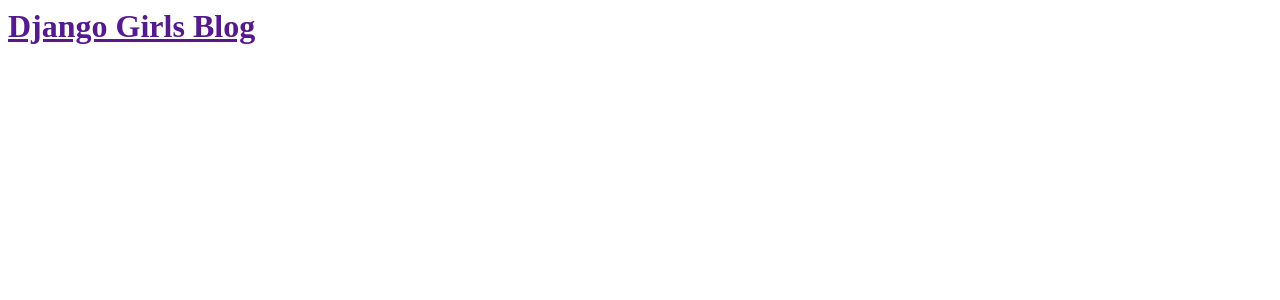
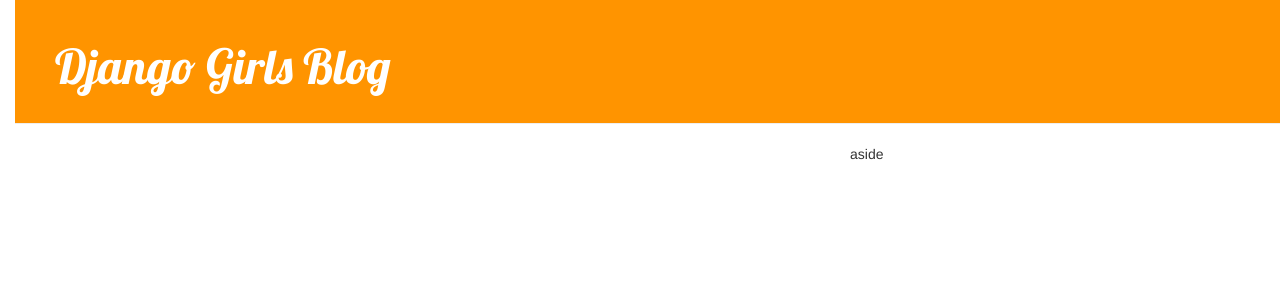
Before and after one commit to hora2017/my-first-blog, a Django app: page / in a window 1280 px wide. Shown: the top 300 px of the page. Run offline with Django 3.2, Linux system fonts and the light colour scheme; data that the repository does not hold is empty; some libraries are stand-ins or nearby versions.

Commit message:
Added view and template for detailed blog post as well as CSS for the site.

```diff
--- /dev/null
+++ b/blog/static/css/blog.css
@@ -0,0 +1,53 @@
+h1 a {
+    color: #FCA205;
+    font-family: 'Lobster';
+}
+body {
+    padding-left: 15px;
+}
+.page-header {
+    background-color: #ff9400;
+    margin-top: 0;
+    padding: 20px 20px 20px 40px;
+}
+
+.page-header h1, .page-header h1 a, .page-header h1 a:visited, .page-header h1 a:active {
+    color: #ffffff;
+    font-size: 36pt;
+    text-decoration: none;
+}
+
+.content {
+    margin-left: 40px;
+}
+
+h1, h2, h3, h4 {
+    font-family: 'Lobster', cursive;
+}
+
+.date {
+    color: #828282;
+}
+
+.save {
+    float: right;
+}
+
+.post-form textarea, .post-form input {
+    width: 100%;
+}
+
+.top-menu, .top-menu:hover, .top-menu:visited {
+    color: #ffffff;
+    float: right;
+    font-size: 26pt;
+    margin-right: 20px;
+}
+
+.post {
+    margin-bottom: 70px;
+}
+
+.post h1 a, .post h1 a:visited {
+    color: #000000;
+}
--- /dev/null
+++ b/blog/templates/blog/base.html
@@ -0,0 +1,31 @@
+{% load staticfiles %}
+<html>
+
+<head>
+    <link href="//fonts.googleapis.com/css?family=Lobster&subset=latin,latin-ext" rel="stylesheet" type="text/css">
+    <title>Django Girls blog</title>
+    <link rel="stylesheet" href="//maxcdn.bootstrapcdn.com/bootstrap/3.2.0/css/bootstrap.min.css">
+    <link rel="stylesheet" href="//maxcdn.bootstrapcdn.com/bootstrap/3.2.0/css/bootstrap-theme.min.css">
+    <link rel="stylesheet" href="{% static 'css/blog.css' %}">
+</head>
+
+<body>
+    <div class="page-header">
+        <h1>
+            <a href="">Django Girls Blog</a>
+        </h1>
+    </div>
+    <div class="content container">
+        <div class="row">
+            <div class="col-md-8">
+                {% block content %}
+                {% endblock %}
+            </div>
+            <div class="col-md-4">
+                aside
+            </div>
+        </div>
+    </div>
+</body>
+
+</html>
--- a/blog/urls.py
+++ b/blog/urls.py
@@ -3,4 +3,5 @@
 
 urlpatterns = [
     url(r'^$', views.post_list, name='post_list'),
+    url(r'^post/(?P<pk>\d+)/$', views.post_detail, name='post_detail'),
 ]
--- a/blog/views.py
+++ b/blog/views.py
@@ -1,4 +1,4 @@
-from django.shortcuts import render
+from django.shortcuts import render, get_object_or_404
 from django.utils import timezone
 from .models import Post
 
@@ -6,3 +6,8 @@
 def post_list(request):
     posts = Post.objects.filter(published_date__lte=timezone.now()).order_by('published_date')
     return render(request, 'blog/post_list.html', {'posts':posts})
+
+
+def post_detail(request, pk):
+    post = get_object_or_404(Post, pk=pk)
+    return render(request, 'blog/post_detail.html', {'post': post})
```
Also changed, not shown: blog/templates/blog/post_detail.html (added, +13 -0 lines), blog/templates/blog/post_list.html (+12 -22 lines).
